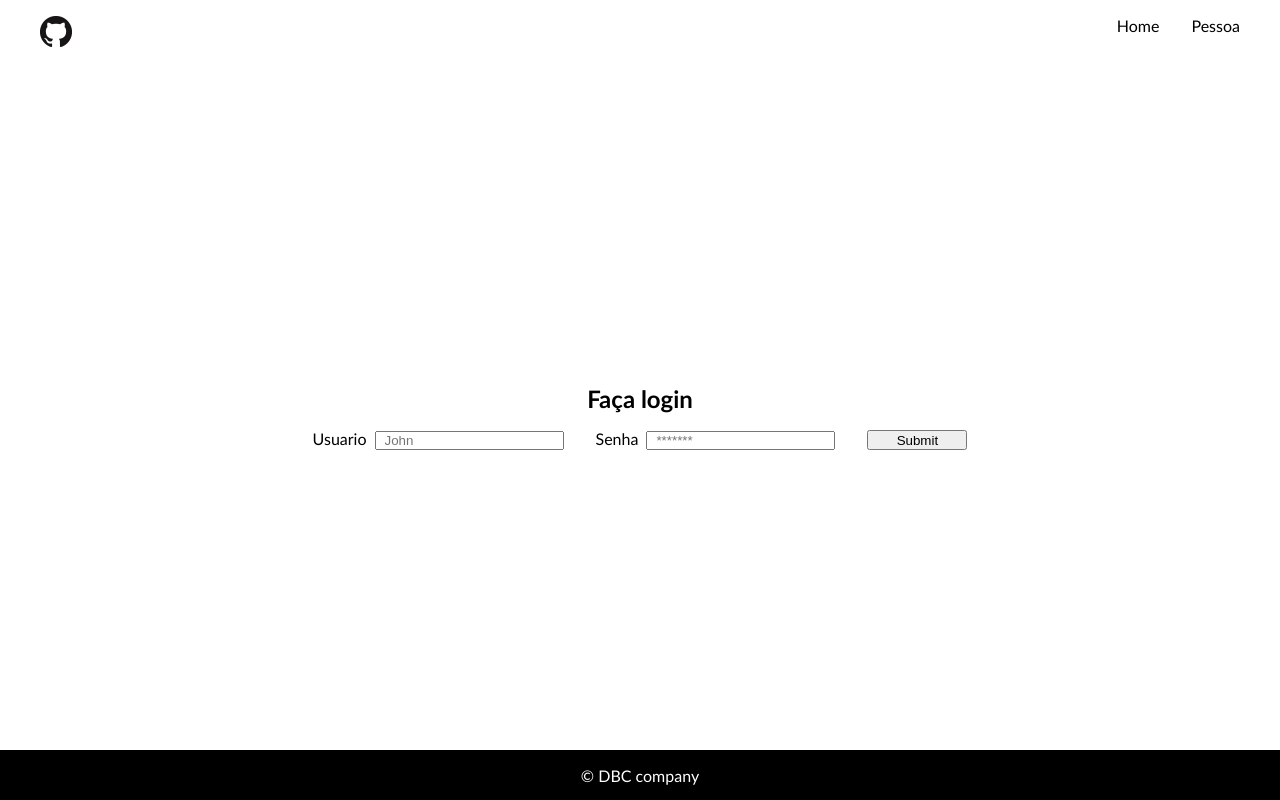
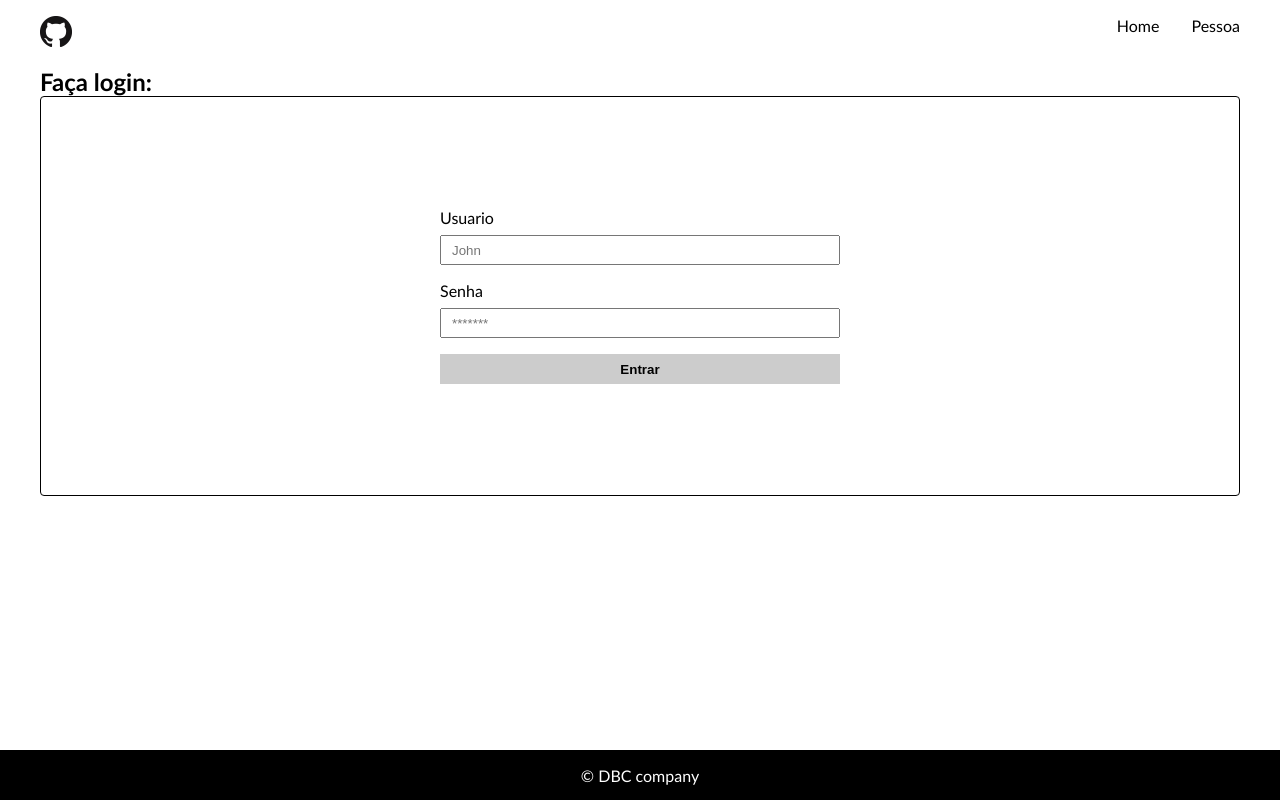
Before and after one commit to vtrajanodev/dbc_react_8_login_ts, a React (Create React App) app: page / in a window 1280 px wide. Built offline with nearby package versions, Linux system fonts and the light colour scheme.

Commit message:
Finalização layout login

```diff
--- a/src/context/AuthContext.tsx
+++ b/src/context/AuthContext.tsx
@@ -1,5 +1,4 @@
 import { createContext, ReactNode, useEffect, useState } from 'react'
-import axios from 'axios'
 import api from '../services/api'
 
 interface LoginDTO {
@@ -22,13 +21,12 @@ export const AuthContextProvider = ({ children }: AuthContextProviderType) => {
 
   const [userAuthenticated, setUserAuthenticated] = useState(false)
 
-
   useEffect(() => {
     console.log('teste')
   }, [])
 
   const handleLogin = async (user: LoginDTO) => {
-    const { data } = await api.get('/auth', user)
+    const { data } = await api.post('/auth', user)
     setUserAuthenticated(true)
     console.log(data)
   }
--- a/src/pages/Login.tsx
+++ b/src/pages/Login.tsx
@@ -13,8 +13,9 @@ export const Login = () => {
   }
 
   return (
-    <div className={`${styles.loginAria} container`}>
-    <h2>Faça login</h2>
+    <div className="container">
+      <h2>Faça login:</h2>
+      <div className={styles.loginAria}>
         <Formik
           initialValues={{
             usuario: '',
@@ -31,17 +32,17 @@ export const Login = () => {
             }, 500);
           }}
         >
-      <Form>
+          <Form className={styles.loginFields}>
             <label htmlFor="usuario">Usuario</label>
             <Field id="usuario" name="usuario" placeholder="John" />
 
             <label htmlFor="senha">Senha</label>
             <Field id="senha" name="senha" placeholder="*******" />
 
-
-        <button type="submit">Submit</button>
+            <button type="submit">Entrar</button>
           </Form>
         </Formik>
       </div>
+    </div>
   );
 }
--- a/src/styles/login.module.scss
+++ b/src/styles/login.module.scss
@@ -1,24 +1,43 @@
 .loginAria {
+  height: 400px;
   display: flex;
-  flex-direction: column;
   justify-content: center;
   align-items: center;
+  border: 1px solid black;
+  border-radius: 0.25rem;
 
-  h2 {
-    margin-bottom: 1rem;
+  &:hover {
+    outline: 2px solid black;
+  }
+}
+
+
+
+.loginFields {
+  display: flex;
+  flex-direction: column !important;
+
+  label {
+    margin-bottom: .5rem;
   }
 
   input {
-    margin-right: 2rem;
-    padding-left: .5rem;
-  }
-
-  label {
-    margin-right: .5rem;
+    margin-bottom: 1rem;
+    width: 400px;
+    height: 30px;
+    padding-left: 10px;
   }
 
   button {
-    width: 100px;
-    height: 20px;
+    height: 30px;
+    cursor: pointer;
+    border: none;
+    font-weight: bold;
+    background-color: #ccc;
+
+    &:hover {
+      filter: brightness(0.9);
+    }
   }
+
 }
```
Lines whose indentation alone changed are shown as unchanged.
